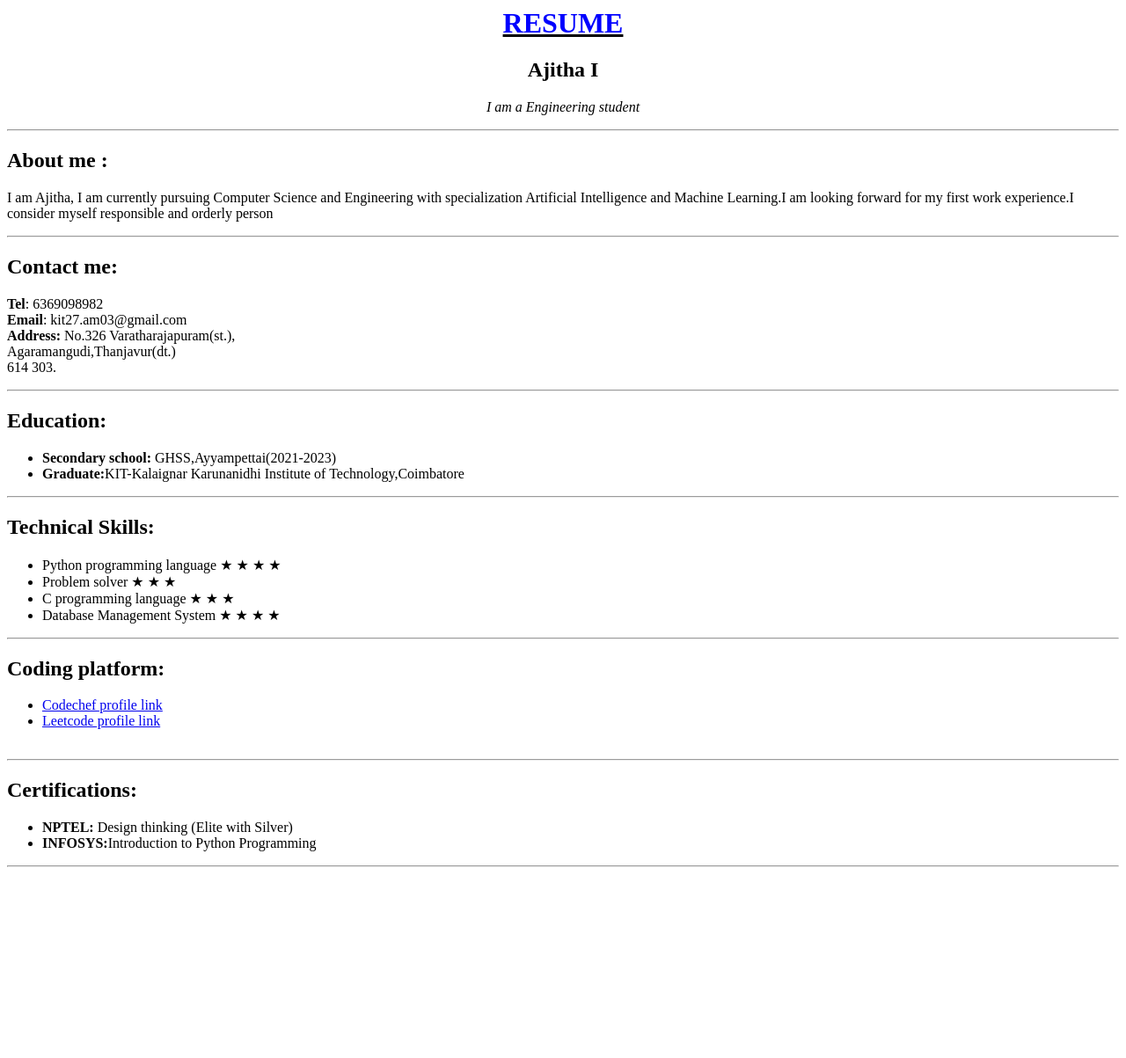
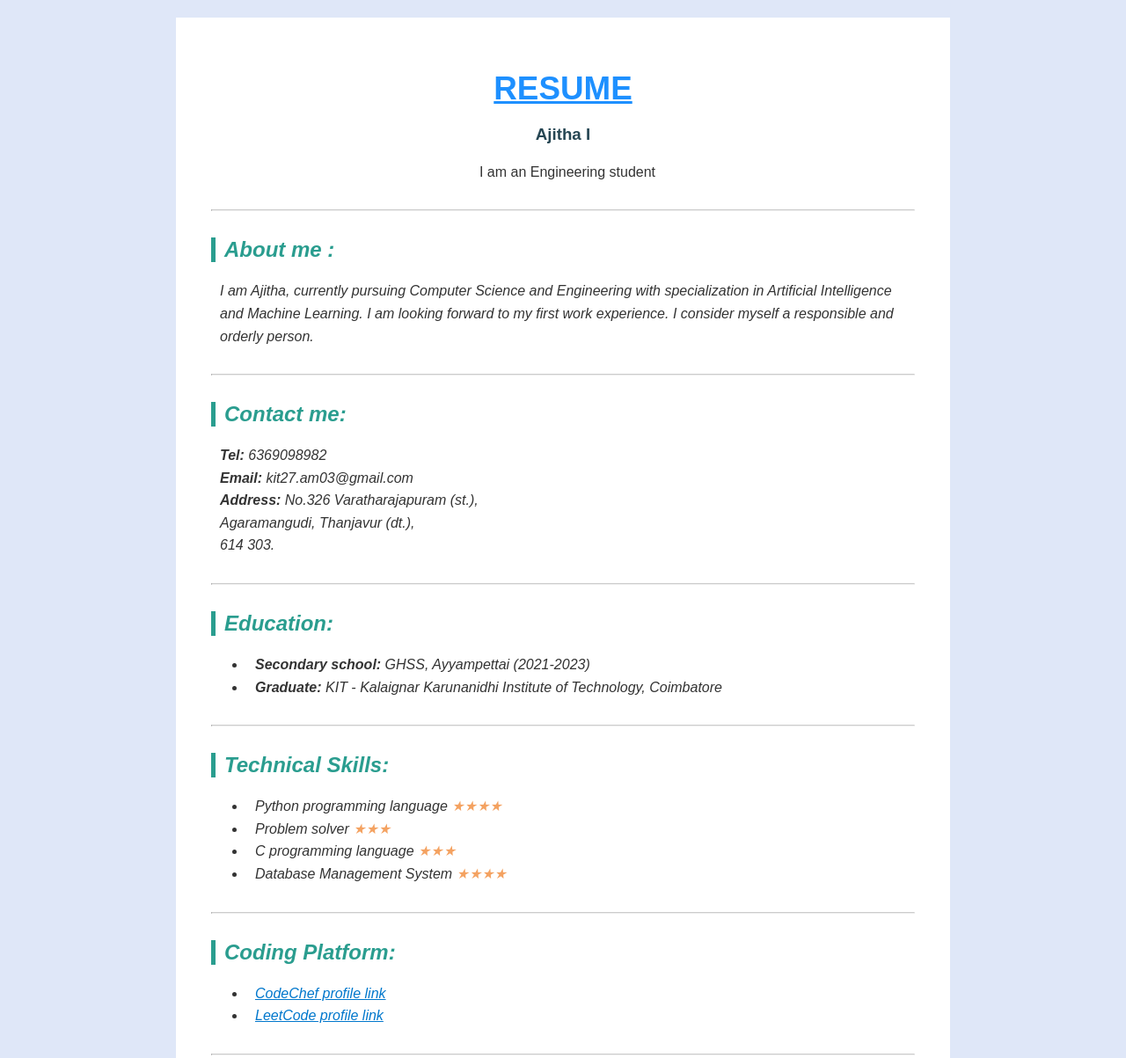
Before and after one commit to Ajithainbaraj/HTML-Resume, a plain HTML site: page index.html in a window 1280 px wide. Shown: the top 1203 px of the page at 88% size. Before the commit the page ends 994 px from the top, so only its background shows below. Drawn offline with Linux system fonts and the light colour scheme.

Commit message:
index.html

```diff
--- a/index.html
+++ b/index.html
@@ -1,36 +1,129 @@
-<center><u> <h1 style="color: blue;">RESUME</h1></u></center>
-<center><h2>Ajitha I</h2></center>
-<p><i><center>I am a Engineering student </center></i></p>
+<!DOCTYPE html>
+<html lang="en">
+<head>
+  <meta charset="UTF-8" />
+  <meta name="viewport" content="width=device-width, initial-scale=1.0" />
+  <title>Ajitha I - Resume</title>
+  <style>
+    body {
+      font-family: Arial, sans-serif;
+      background-color: #d6e1f7c6;
+      color: #333;
+      margin: 0;
+      padding: 20px;
+    }
+
+    .container {
+      max-width: 800px;
+      margin: auto;
+      background: #ffffff;
+      padding: 40px;
+    }
+
+    h1 {
+      color: #1e90ff;
+      font-size: 2.3rem;
+      margin: 20px;
+    }
+
+    h2 {
+      color: #2a9d8f;
+      margin-bottom: 20px;
+      padding-left: 10px;
+      border-left: 5px solid #2a9d8f;
+    }
+
+    p, li {
+      font-size: 1rem;
+      line-height: 1.6;
+      padding-left: 10px;
+    }
+
+    ul {
+      padding-left:40px;
+    }
+
+    hr {
+      border-top: 1px solid #ccc;
+      margin: 30px 0;
+    }
+
+    a {
+      color: #0077cc;
+    }
+
+    .center {
+      text-align: center;
+    }
+    .stars {
+      color: #f4a261;
+    }
+  </style>
+</head>
+<body>
+  <div class="container">
+
+    <div class="center">
+      <h1><u>RESUME</u></h1>
+      <h3 style="color: #264653;">Ajitha I</h2>
+      <p><i></i>I am an Engineering student<i></p>
+    </div>
+
     <hr>
+
     <h2>About me :</h2>
-<p>I am Ajitha, I am currently pursuing Computer Science and Engineering with
- specialization Artificial Intelligence and Machine Learning.I am looking forward for my first work experience.I consider myself responsible and orderly person </p>
+    <p>
+      I am Ajitha, currently pursuing Computer Science and Engineering with specialization in Artificial Intelligence and Machine Learning.
+      I am looking forward to my first work experience. I consider myself a responsible and orderly person.
+    </p>
+
     <hr>
+
     <h2>Contact me:</h2>
-<p><b>Tel</b>: 6369098982 <br> <b>Email</b>:  kit27.am03@gmail.com <br>  <b>Address:</b>  No.326 Varatharajapuram(st.), <br>Agaramangudi,Thanjavur(dt.) <br> 614 303.</p>
+    <p>
+      <b>Tel:</b> 6369098982<br>
+      <b>Email:</b> kit27.am03@gmail.com<br>
+      <b>Address:</b> No.326 Varatharajapuram (st.),<br>
+      Agaramangudi, Thanjavur (dt.),<br>
+      614 303.
+    </p>
+
     <hr>
+
     <h2>Education:</h2>
     <ul>
-    <li><b>Secondary school:</b> GHSS,Ayyampettai(2021-2023)</li>
-    <li><b>Graduate:</b>KIT-Kalaignar Karunanidhi Institute of Technology,Coimbatore</li>
+      <li><b>Secondary school:</b> GHSS, Ayyampettai (2021-2023)</li>
+      <li><b>Graduate:</b> KIT - Kalaignar Karunanidhi Institute of Technology, Coimbatore</li>
     </ul>
+
     <hr>
+
     <h2>Technical Skills:</h2>
     <ul>
-    <li>Python programming language  &#x2605 &#x2605 &#x2605 &#x2605;</li>
-    <li>Problem solver &#x2605 &#x2605 &#x2605 </li>
-    <li>C programming language &#x2605 &#x2605 &#x2605</li>
-    <li>Database Management System &#X2605 &#x2605 &#x2605 &#x2605</li>
+      <li>Python programming language <span class="stars">&#9733;&#9733;&#9733;&#9733;</span></li>
+      <li>Problem solver <span class="stars">&#9733;&#9733;&#9733;</span></li>
+      <li>C programming language <span class="stars">&#9733;&#9733;&#9733;</span></li>
+      <li>Database Management System <span class="stars">&#9733;&#9733;&#9733;&#9733;</span></li>
     </ul>
+
     <hr>
-<h2>Coding platform:</h2>
+
+    <h2>Coding Platform:</h2>
     <ul>
-    <li><a href="https://www.codechef.com/users/kit23bam003">Codechef profile link</a></li>
-    <li><a href="https://leetcode.com/u/aji_27/">Leetcode profile link</a></li><br>
-</ul><hr>
+      <li><a href="https://www.codechef.com/users/kit23bam003">CodeChef profile link</a></li>
+      <li><a href="https://leetcode.com/u/aji_27/">LeetCode profile link</a></li>
+    </ul>
+
+    <hr>
+
     <h2>Certifications:</h2>
     <ul>
-    <li><b>NPTEL:</b> Design thinking (Elite with Silver)</li>
-    <li><b>INFOSYS:</b>Introduction to Python Programming</li>
+      <li><b>NPTEL:</b> Design Thinking (Elite with Silver)</li>
+      <li><b>INFOSYS:</b> Introduction to Python Programming</li>
     </ul>
+
     <hr>
+
+  </div>
+</body>
+</html>
```
Lines whose indentation alone changed are shown as unchanged.
